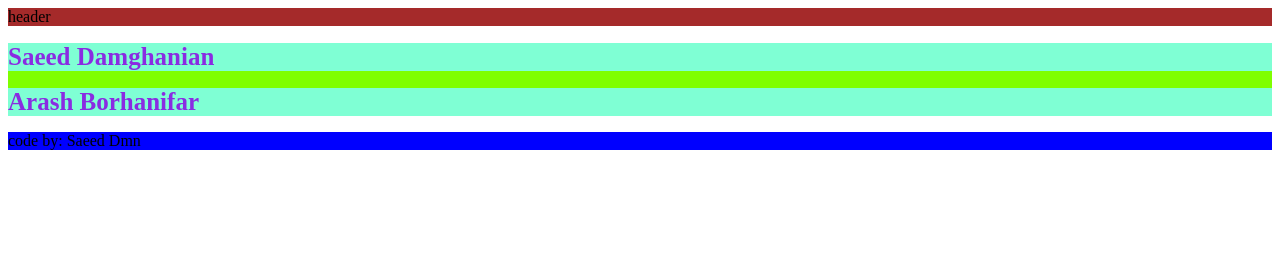
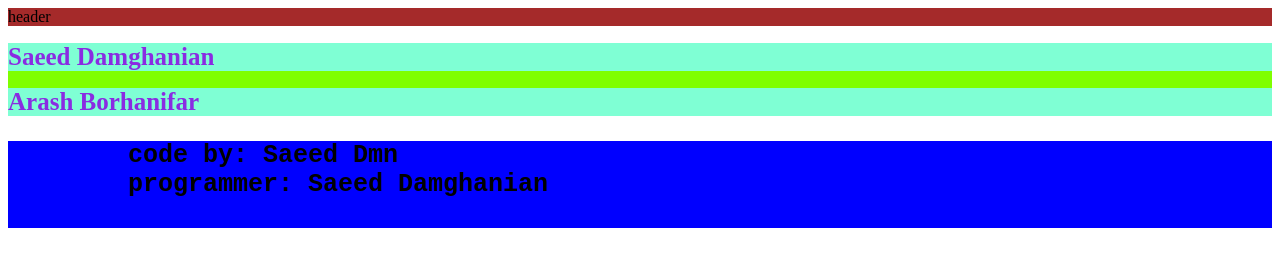
Before and after one commit to saeeddamghanian/git-project1---copy, a plain HTML site: page index.htm in a window 1280 px wide. Drawn offline with Linux system fonts and the light colour scheme.

Commit message:
last updated of footer and slider

```diff
--- a/index.htm
+++ b/index.htm
@@ -20,7 +20,11 @@
     </div>
 
     <footer>
+        <pre>
         code by: Saeed Dmn
+        programmer: Saeed Damghanian
+        </pre>
+
     </footer>
 </body>
 
--- a/style.css
+++ b/style.css
@@ -15,3 +15,8 @@ header {
 footer {
     background-color: blue;
 }
+
+pre {
+    font-weight: bold;
+    font-size: 25px;
+}
```
